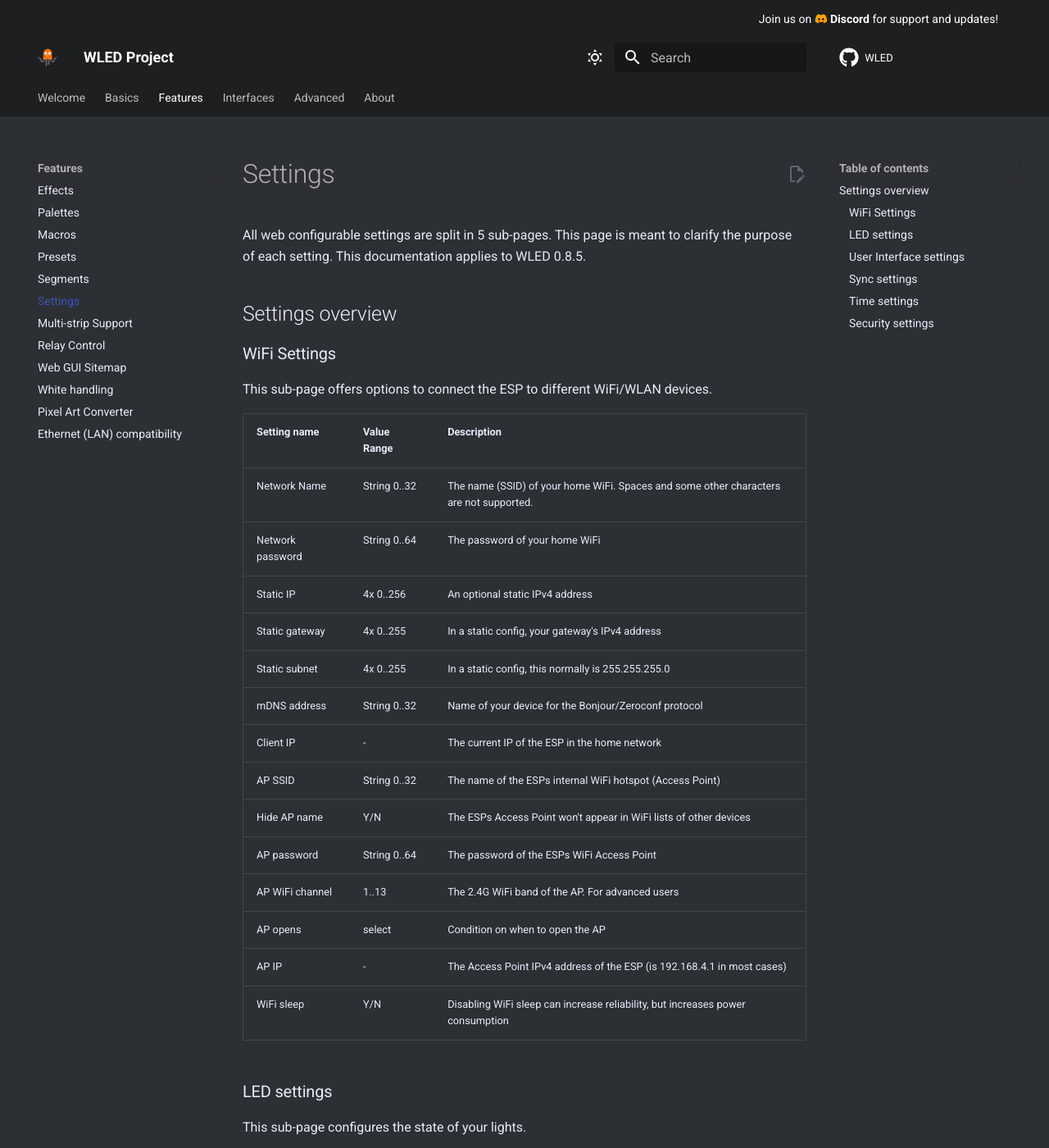
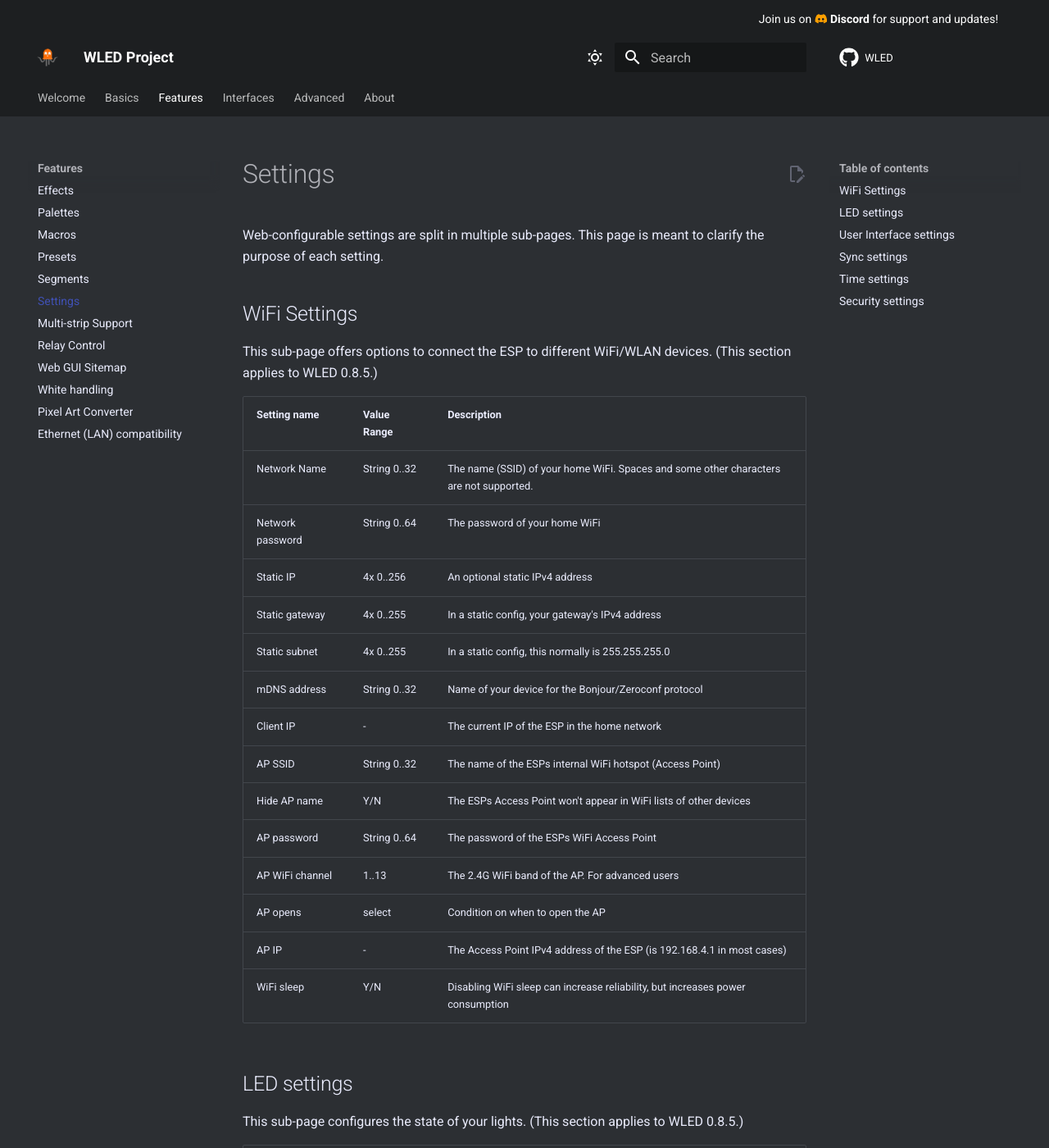
Before and after one commit to Aircoookie/WLED-Docs, an MkDocs documentation site: the page built from docs/features/settings.md, in a window 1280 px wide and 1400 px high. Shown: the whole window at 82% size. Built offline with MkDocs 1.6.1 and Material for MkDocs 9.7.7, drawn with Linux system fonts in a browser that asks for light colours; comment, search, counter and statistics services are not loaded; some of the changed text lies outside the part shown.

Commit message:
Slightly restructured settings.md
- Flattened headings to a single level
- Moved version-specific declarations to each heading (makes it possible to update one section of the page without having to update the entire thing all at once)

```diff
--- a/docs/features/settings.md
+++ b/docs/features/settings.md
@@ -5,15 +5,11 @@ hide:
   # - toc
 ---
 
-All web configurable settings are split in 5 sub-pages.
-This page is meant to clarify the purpose of each setting.
-This documentation applies to WLED 0.8.5.
+Web-configurable settings are split in multiple sub-pages. This page is meant to clarify the purpose of each setting.
 
-## Settings overview
+## WiFi Settings
 
-### WiFi Settings
-
-This sub-page offers options to connect the ESP to different WiFi/WLAN devices.
+This sub-page offers options to connect the ESP to different WiFi/WLAN devices. (This section applies to WLED 0.8.5.)
 
 | Setting name | Value Range | Description |
 |---|---|---|
@@ -32,9 +28,9 @@ AP opens | select | Condition on when to open the AP
 AP IP | - | The Access Point IPv4 address of the ESP (is 192.168.4.1 in most cases)
 WiFi sleep | Y/N | Disabling WiFi sleep can increase reliability, but increases power consumption
 
-### LED settings
+## LED settings
 
-This sub-page configures the state of your lights.
+This sub-page configures the state of your lights. (This section applies to WLED 0.8.5.)
 
 | Setting name | Value Range | Description |
 |---|---|---|
@@ -63,18 +59,18 @@ Palette blending | select | Choose how the palette wraps at the end (seam)
 Reverse LED order | Y/N | Mirrors the LEDs (last LED is first)
 Skip first LED | Y/N | Will turn off the first LED and shift the remaining by 1 (1st LED used as a signal repeater)
 
-### User Interface settings
+## User Interface settings
 
-This sub-page changes the look of the web interface.
+This sub-page changes the look of the web interface. (This section applies to WLED 0.8.5.)
 
 | Setting name | Value Range | Description |
 |---|---|---|
 Server description | String 1..32 | The name of the device as shown on the top of the UI. Differs from Alexa device name
 Sync button toggles... | Y/N | If enabled, both send and receive are toggled by the button in UI. If disabled, only sending is toggled and receiving is kept as configured in Sync settings.
 
-### Sync settings
+## Sync settings
 
-This sub-page configures external software synchronization interfaces.
+This sub-page configures external software synchronization interfaces. (This section applies to WLED 0.8.5.)
 
 | Setting name | Value Range | Description |
 |---|---|---|
@@ -113,9 +109,9 @@ Color | Y/N | Set color to that of the hue light
 Hue status | - | Shows the current connection status to a hue bridge
 Baud rate | Various | Set the default Serial connection Baud Rate
 
-### Time settings
+## Time settings
 
-This sub-page configures automation tasks.
+This sub-page configures automation tasks. (This section applies to WLED 0.8.5.)
 
 | Setting name | Value Range | Description |
 |---|---|---|
@@ -135,9 +131,9 @@ Double press | 0..16 | Macro for double click on button.
 Countdown-Over Macro | 0..16 | Macro to trigger when the countdown is over
 Timed-Light-Over Macro | 0..16 | Macro to trigger when timed light is done
 
-### Security settings
+## Security settings
 
-This sub-page manages permissions and updates.
+This sub-page manages permissions and updates. (This section applies to WLED 0.8.5.)
 
 | Setting name | Value Range | Description |
 |---|---|---|
```
